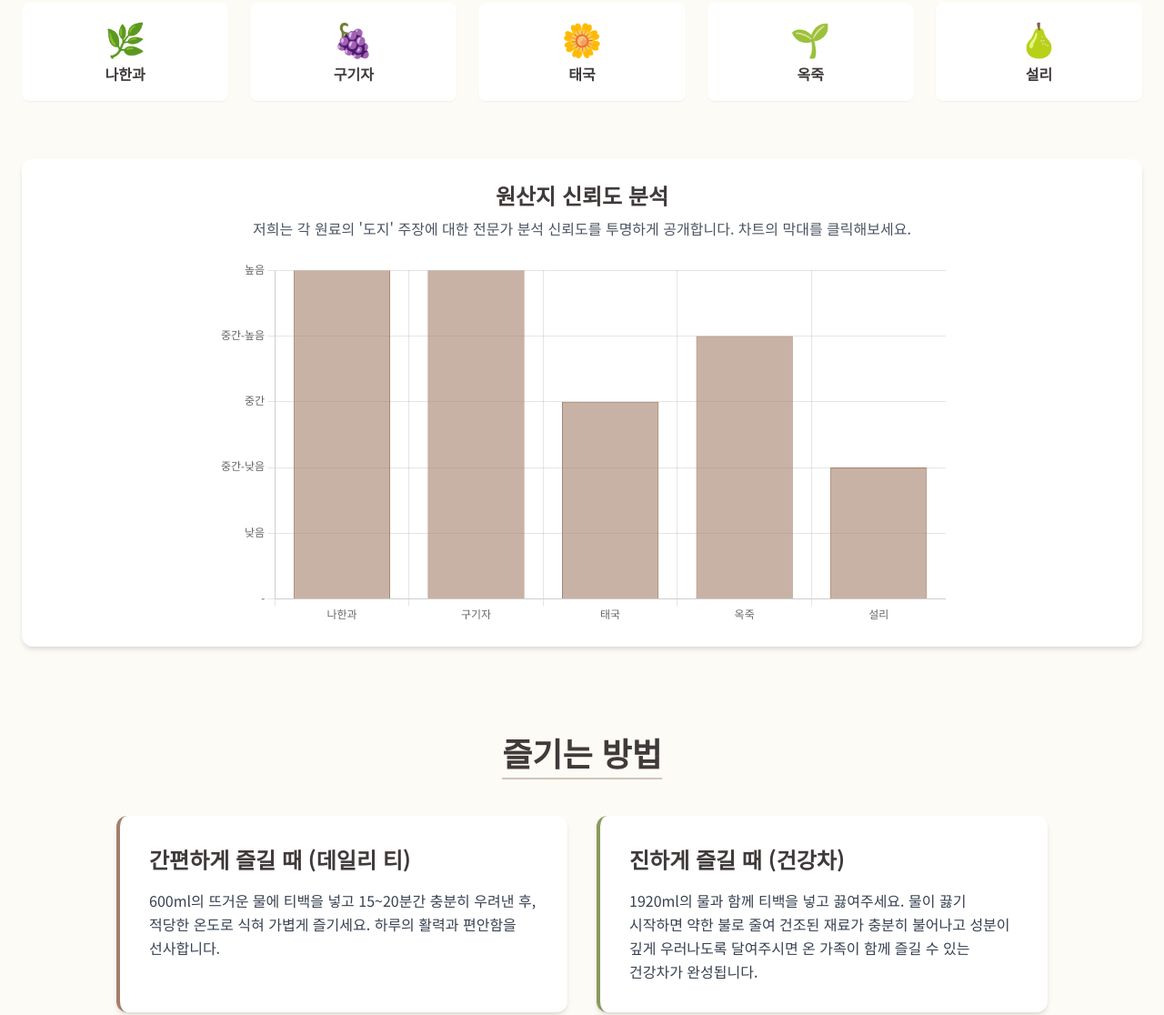
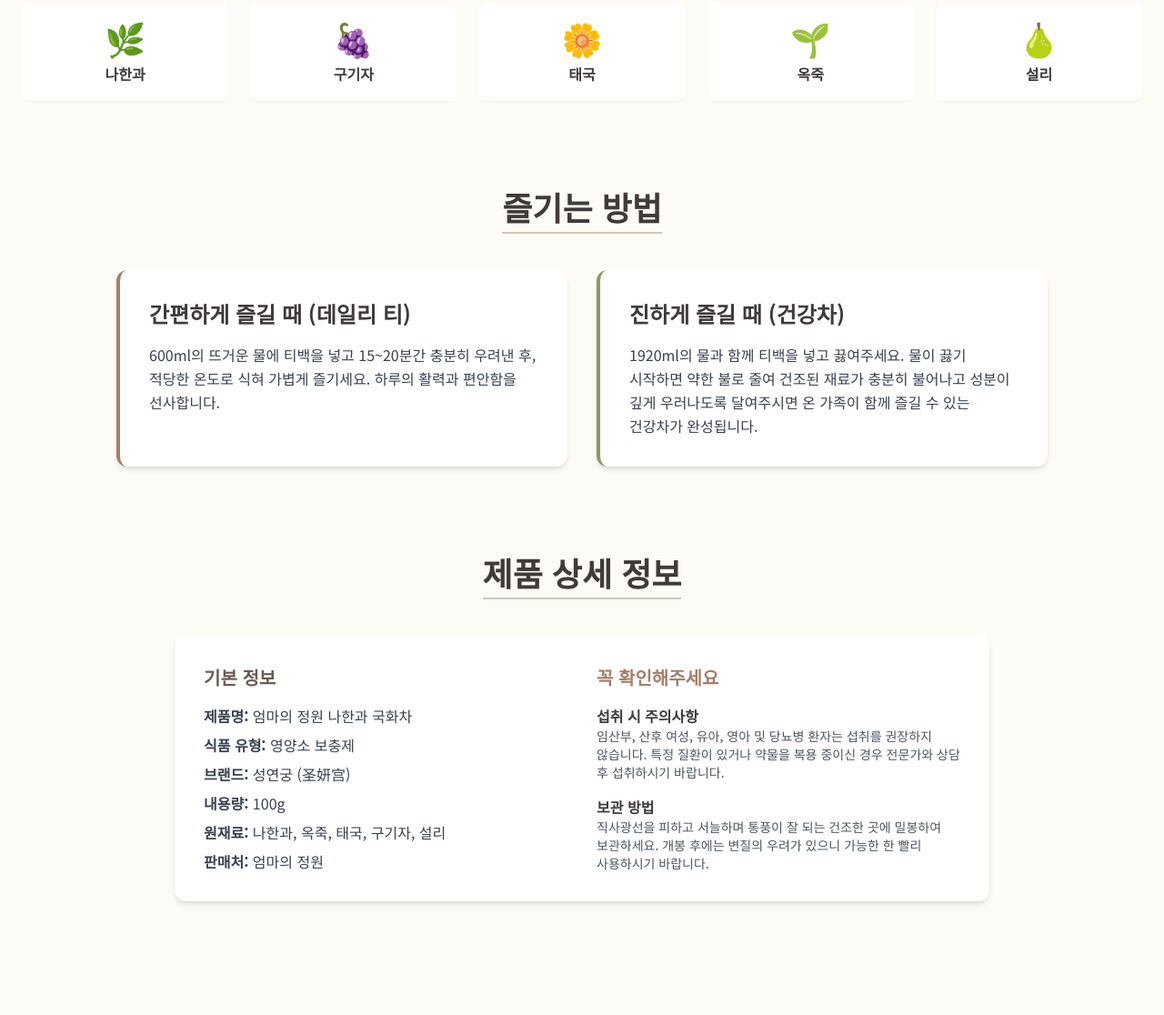
Before and after one commit to orderzoneapp-coder/mams-garden, a plain HTML site: page menu01.html in a window 1280 px wide. Shown: the part 1534-2650 px from the top of the page at 91% size. Drawn offline with nearby package versions, Linux system fonts and the light colour scheme.

Commit message:
Update menu01.html
막대그래프 삭제
로고에 링크 추가

```diff
--- a/menu01.html
+++ b/menu01.html
@@ -5,28 +5,16 @@
     <meta name="viewport" content="width=device-width, initial-scale=1.0">
     <title>엄마의 정원 나한과 국화차 | 최고의 산지에서 온 자연의 힘</title>
     <script src="https://cdn.tailwindcss.com"></script>
-    <script src="https://cdn.jsdelivr.net/npm/chart.js"></script>
     <link rel="preconnect" href="https://fonts.googleapis.com">
     <link rel="preconnect" href="https://fonts.gstatic.com" crossorigin>
     <link href="https://fonts.googleapis.com/css2?family=Noto+Sans+KR:wght@300;400;500;700&display=swap" rel="stylesheet">
     <!-- Chosen Palette: Earthy Calm -->
-    <!-- Application Structure Plan: The SPA is designed for a narrative user journey. It starts with a visually appealing Hero section to introduce the product and its core promise ('도지'). It then educates the user on this key concept in a dedicated 'What is 도지?' section. The centerpiece is the 'Interactive Ingredient Explorer,' which moves beyond static lists to allow users to actively discover the story and quality of each ingredient through clickable cards and a data visualization chart. This builds engagement and trust. The structure then logically transitions to practical information: 'How to Enjoy' and a final 'Detailed Information' section for users considering purchase. This flow guides the user from emotional connection to rational understanding, creating a comprehensive and persuasive product experience. -->
-    <!-- Visualization & Content Choices: Report Info: The report provides detailed origin stories for 5 ingredients and a final table summarizing the confidence level for each '도지' claim. Goal: To inform, organize, and build trust in the product's quality claims. Viz/Presentation Method: An interactive grid of cards for ingredients and a dynamic bar chart for the confidence levels. Interaction: Users can click on an ingredient card to reveal its detailed origin story. They can also click on a bar in the chart, which will highlight and reveal the corresponding ingredient's information. This two-way interactivity connects the qualitative story with quantitative-like data (confidence levels). Justification: This interactive approach is far more engaging than a static table. It encourages exploration and makes the information more memorable. The bar chart visualizes the brand's confidence and transparency, reinforcing the 'premium quality' message. Library/Method: Vanilla JavaScript for DOM manipulation and event handling, Chart.js (Canvas) for the bar chart. -->
-    <!-- CONFIRMATION: NO SVG graphics used. NO Mermaid JS used. -->
+    <!-- Application Structure Plan: The SPA is designed for a narrative user journey. It starts with a visually appealing Hero section to introduce the product and its core promise ('도지'). It then educates the user on this key concept in a dedicated 'What is 도지?' section. The centerpiece is the 'Interactive Ingredient Explorer,' which moves beyond static lists to allow users to actively discover the story and quality of each ingredient through clickable cards. This builds engagement and trust. The structure then logically transitions to practical information: 'How to Enjoy' and a final 'Detailed Information' section for users considering purchase. This flow guides the user from emotional connection to rational understanding, creating a comprehensive and persuasive product experience. -->
     <style>
         body {
             font-family: 'Noto Sans KR', sans-serif;
             background-color: #FDFBF5;
             color: #403A3A;
-        }
-        .chart-container {
-            position: relative;
-            width: 100%;
-            max-width: 800px;
-            margin-left: auto;
-            margin-right: auto;
-            height: 400px;
-            max-height: 50vh;
         }
         .ingredient-card {
             transition: transform 0.3s ease, box-shadow 0.3s ease;
@@ -70,7 +58,9 @@
 
     <header class="bg-white/80 backdrop-blur-lg sticky top-0 z-50 shadow-sm">
         <nav class="container mx-auto px-6 py-4 flex justify-between items-center">
-            <h1 class="text-2xl font-bold text-[#6B5B51]">엄마의 정원</h1>
+            <a href="https://mams-garden.kfoodz.com/" target="_blank" rel="noopener noreferrer">
+                <h1 class="text-2xl font-bold text-[#6B5B51]">엄마의 정원</h1>
+            </a>
             <!-- Desktop Menu -->
             <ul class="hidden md:flex space-x-8 text-base">
                 <li><a href="#story" class="hover:text-[#A47F6A] transition-colors">브랜드 스토리</a></li>
@@ -103,7 +93,7 @@
             <h2 class="text-3xl sm:text-4xl md:text-5xl font-extrabold text-[#6B5B51] leading-tight mb-4 keep-all-words">엄마의 정원 나한과 국화차</h2>
             <p class="text-lg md:text-xl text-gray-600 max-w-3xl mx-auto keep-all-words">최고의 산지에서 온 진정한 '도지(道地)'의 힘. 한 잔의 차를 위해, 세계 최고의 산지를 찾아 떠난 여정의 결과물입니다.</p>
             <div class="mt-8 w-full max-w-4xl mx-auto aspect-[4/3] bg-[#EFEAE4] rounded-2xl shadow-lg overflow-hidden">
-                <img src="https://oneapp2.godohosting.com/garden/main2.png"
+                <img src="https://placehold.co/1200x900/EFEAE4/6B5B51?text=%EC%97%84%EB%A7%88%EC%9D%98+%EC%A0%95%EC%9B%90"
                      alt="나한과 국화차 제품 이미지"
                      class="w-full h-full object-cover">
             </div>
@@ -132,13 +122,6 @@
             <div id="ingredient-detail-container" class="mt-8">
             </div>
 
-            <div class="mt-16 bg-white p-6 rounded-xl shadow-md">
-                <h4 class="text-2xl font-bold text-center mb-2 keep-all-words">원산지 신뢰도 분석</h4>
-                <p class="text-center text-gray-600 mb-6 keep-all-words">저희는 각 원료의 '도지' 주장에 대한 전문가 분석 신뢰도를 투명하게 공개합니다. 차트의 막대를 클릭해보세요.</p>
-                <div class="chart-container">
-                    <canvas id="confidenceChart"></canvas>
-                </div>
-            </div>
         </section>
 
         <section id="usage" class="mb-16 md:mb-24 scroll-mt-20">
@@ -228,8 +211,6 @@
                     icon: '🌿',
                     storyTitle: '오직 단 한 곳, 세계의 발원지에서',
                     story: '저희는 나한과의 세계적인 단일 원산지, 광시성 융푸현으로 향했습니다. 다른 어떤 곳과도 비교할 수 없는 독보적인 땅의 기운을 받은 나한과만이 낼 수 있는 깊고 깨끗한 단맛을 직접 확인하고 담았습니다.',
-                    confidence: 5,
-                    confidenceLabel: '높음'
                 },
                 {
                     id: 'goji',
@@ -237,8 +218,6 @@
                     icon: '🍇',
                     storyTitle: "약전(藥典)이 인정한 '황금 표준'",
                     story: '수많은 구기자 중에서도, 중국 약전이 유일하게 약용으로 인정한 닝샤 중닝현의 구기자만을 고집합니다. 크기만 내세우는 것이 아닌, 수 세기 동안 검증된 진정한 가치를 선택했습니다.',
-                    confidence: 5,
-                    confidenceLabel: '높음'
                 },
                 {
                     id: 'chrysanthemum',
@@ -246,8 +225,6 @@
                     icon: '🌼',
                     storyTitle: '가장 귀한 첫물, 국화 봉오리의 정수',
                     story: '가장 귀한 첫 수확 시기, 활짝 피기 전 응축된 영양과 향을 머금은 국화 봉오리 \'태국\'만을 사용합니다. 항백국의 본고장 저장성 퉁샹의 정수를 담아, 그윽한 향과 풍미가 일품입니다.',
-                    confidence: 3,
-                    confidenceLabel: '중간'
                 },
                 {
                     id: 'solomonseal',
@@ -255,8 +232,6 @@
                     icon: '🌱',
                     storyTitle: "명품 '상옥죽'의 깨끗함",
                     story: '표준화된 재배(GAP)로 엄격하게 관리되는 후난성의 명품 \'상옥죽\'을 선택했습니다. 역사적 명성이 증명하는 깊고 깨끗한 맛을 느껴보세요.',
-                    confidence: 4,
-                    confidenceLabel: '중간-높음'
                 },
                 {
                     id: 'snowpear',
@@ -264,8 +239,6 @@
                     icon: '🍐',
                     storyTitle: '역사적 명산지의 신선함',
                     story: '고품질 배의 명산지로 이름 높은 허베이성 등에서 정성껏 재배하고 건조한 설리를 담아 은은한 달콤함과 시원함을 더했습니다.',
-                    confidence: 2,
-                    confidenceLabel: '중간-낮음'
                 }
             ];
 
@@ -292,10 +265,6 @@
                     detailContainer.innerHTML = '';
                     activeIngredientId = null;
                     updateActiveCard();
-                    if (confidenceChart) {
-                        confidenceChart.setActiveElements([]);
-                        confidenceChart.update();
-                    }
                 } else {
                     activeIngredientId = id;
                     const ingredient = ingredientsData.find(ing => ing.id === id);
@@ -308,10 +277,6 @@
                         </div>
                     `;
                     updateActiveCard();
-                    if (confidenceChart && index > -1) {
-                         confidenceChart.setActiveElements([{ datasetIndex: 0, index: index }]);
-                         confidenceChart.update();
-                    }
                     // 스크롤 동작 수정: block: 'center' -> 'nearest'
                     detailContainer.scrollIntoView({ behavior: 'smooth', block: 'nearest' });
                 }
@@ -329,65 +294,6 @@
 
             renderIngredientCards();
 
-            const ctx = document.getElementById('confidenceChart').getContext('2d');
-            const confidenceChart = new Chart(ctx, {
-                type: 'bar',
-                data: {
-                    labels: ingredientsData.map(i => i.name),
-                    datasets: [{
-                        label: '원산지 신뢰도',
-                        data: ingredientsData.map(i => i.confidence),
-                        backgroundColor: 'rgba(164, 127, 106, 0.6)',
-                        borderColor: 'rgba(164, 127, 106, 1)',
-                        borderWidth: 1,
-                        hoverBackgroundColor: 'rgba(164, 127, 106, 0.9)',
-                        hoverBorderColor: 'rgba(164, 127, 106, 1)',
-                    }]
-                },
-                options: {
-                    responsive: true,
-                    maintainAspectRatio: false,
-                    scales: {
-                        y: {
-                            beginAtZero: true,
-                            max: 5,
-                            ticks: {
-                                stepSize: 1,
-                                callback: function(value, index, values) {
-                                    const labels = ['-', '낮음', '중간-낮음', '중간', '중간-높음', '높음'];
-                                    return labels[value];
-                                }
-                            }
-                        }
-                    },
-                    plugins: {
-                        legend: {
-                            display: false
-                        },
-                        tooltip: {
-                            callbacks: {
-                                label: function(context) {
-                                    let label = context.dataset.label || '';
-                                    if (label) {
-                                        label += ': ';
-                                    }
-                                    if (context.parsed.y !== null) {
-                                        label += ingredientsData[context.dataIndex].confidenceLabel;
-                                    }
-                                    return label;
-                                }
-                            }
-                        }
-                    },
-                    onClick: (event, elements) => {
-                        if (elements.length > 0) {
-                            const index = elements[0].index;
-                            const ingredientId = ingredientsData[index].id;
-                            toggleIngredientDetail(ingredientId, index);
-                        }
-                    }
-                }
-            });
         });
     </script>
 </body>
```
